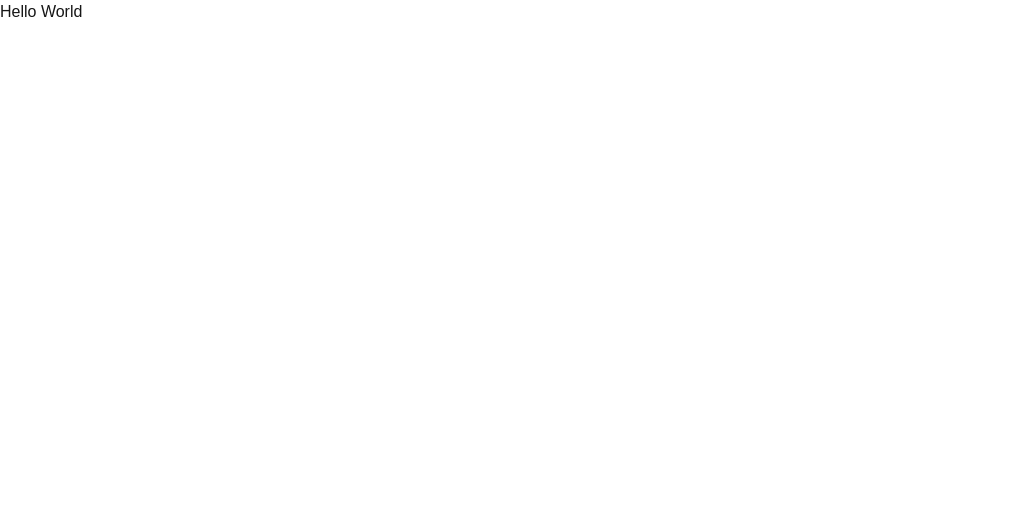
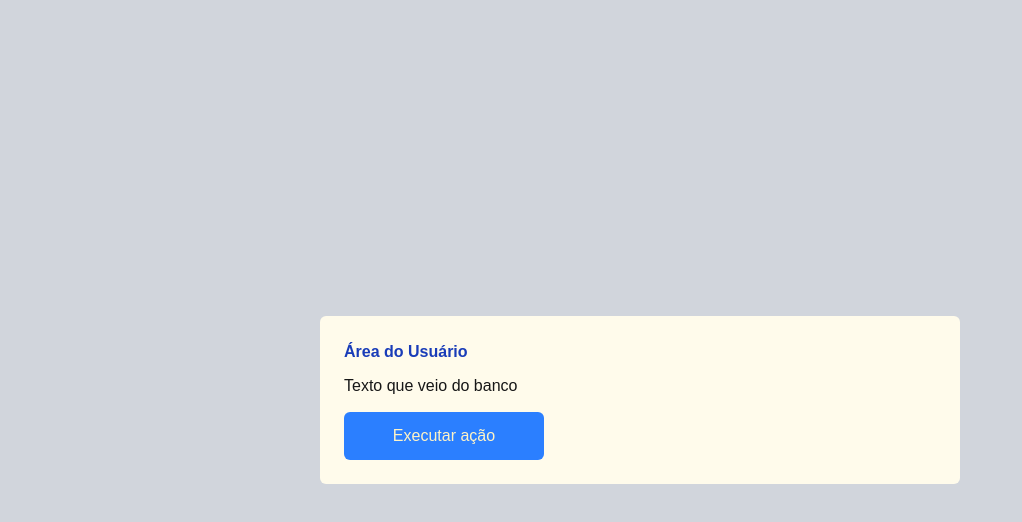
Before and after one commit to thiagocghc/Project_React, a Next.js app in the folder myapp/: page / in a window 1280 px wide. Shown: the top 522 px of the page, without its empty margins (0-1022 px from the left). Built offline with nearby package versions, Linux system fonts and the light colour scheme.

Commit message:
props - children - funcoes

```diff
--- a/myapp/app/page.tsx
+++ b/myapp/app/page.tsx
@@ -1,7 +1,17 @@
-import Image from "next/image";
+"use client"
+import Area from "@/componentes/Area";
+import { hello, ola } from "@/funcoes/hello";
 
-export default function Home() {
-  return (
-      <h1 className="bg-conic-210">Hello World</h1>
-  );
+export default function Index(){
+    return(
+        <>
+        <div className="flex h-screen bg-gray-300 justify-center items-center">
+
+            <Area titulo="Área do Usuário" acao={ola}>
+               <p className="pb-3.5"> Texto que veio do banco </p>
+            </Area>
+
+        </div>
+        </>
+    )
 }
--- /dev/null
+++ b/myapp/app/page_ex_01.tsx
@@ -0,0 +1,15 @@
+"use client"
+import Button from "@/componentes/Button";
+import Componente from "@/componentes/Componente";
+import Image from "next/image";
+
+function ola(){
+  console.log("CLICOUUU");
+  alert("Oi")
+}
+
+export default function Home() {
+  return (
+     <Button color="azul" texto="CLICK" funcao={ola}></Button>
+  );
+}
--- /dev/null
+++ b/myapp/app/page_ex_02.tsx
@@ -0,0 +1,31 @@
+"use client"
+
+import Card from "@/componentes/Card"
+import Footer from "@/componentes/Footer"
+import Header from "@/componentes/Header"
+
+function redirect(){
+    alert("CLICOU")
+}
+
+export default function Main(){
+    return(
+        <>
+            <Header/>
+            <div className="flex h-full justify-center items-center bg-gray-200 p-6">
+
+                <Card titulo="Card 1" conteudo=" Texto do conteúdo 1" funcao={redirect}/>
+                <Card titulo="Card 2" conteudo=" Texto do conteúdo 2" funcao={redirect}/>
+                <Card titulo="Card 3" conteudo=" Texto do conteúdo 3" funcao={redirect}/>
+                <Card titulo="Card 4" conteudo=" Texto do conteúdo 4" funcao={redirect}/>
+
+            </div>
+
+            <div className="absolute w-full bottom-0">
+                <Footer/>
+            </div>
+
+        </>
+    )
+
+}
--- /dev/null
+++ b/myapp/componentes/Area.tsx
@@ -0,0 +1,15 @@
+type props = {
+    titulo: string;
+    children: React.ReactNode;
+    acao: () => void;
+}
+
+export default function Area({titulo,children,acao}:props){
+    return(
+        <div className="flex-col rounded-md p-6 w-1/2 bg-amber-50">
+            <h1 className="text-blue-800 pb-2.5 font-extrabold"> {titulo} </h1>
+                {children}
+            <button onClick={acao} className="bg-blue-500 p-3 text-amber-100 w-50 rounded-md">Executar ação</button>
+        </div>
+    )
+}
--- /dev/null
+++ b/myapp/componentes/Button.tsx
@@ -0,0 +1,23 @@
+type props = {
+    color: "azul" | "vermelho" | "verde"
+    texto: string
+    subtitulo? : string
+    funcao?: () => void
+}
+
+export default function Button({color,texto,funcao}:props){
+    let corBase = "";
+
+    switch(color){
+        case "azul":
+            corBase = "bg-blue-500"
+            break;
+        default:
+            corBase = "bg-red-500"
+            break;
+    }
+
+    return(
+        <button onClick={funcao} className={`${corBase}`}> {texto} </button>
+    )
+}
--- /dev/null
+++ b/myapp/componentes/Card.tsx
@@ -0,0 +1,14 @@
+type props = {
+    titulo: string;
+    conteudo: string;
+    funcao?: () => void
+}
+
+export default function Card({titulo,conteudo,funcao}:props){
+  return(
+    <div style={{ boxShadow: '.5px .5px 1px gray' }} onClick={funcao} className="flex flex-col w-2xs h-90 mt-15 mb-45 mx-2 rounded-2xl p-4 bg-white">
+        <h1 className="pb-1.5 font-bold"> {titulo} </h1>
+        <p> {conteudo} </p>
+    </div>
+  );
+}
--- /dev/null
+++ b/myapp/componentes/Componente.tsx
@@ -0,0 +1,7 @@
+export default function Componente(){
+  return(
+    <div>
+      <h1>HElloooooo</h1>
+    </div>
+  );
+}
--- /dev/null
+++ b/myapp/componentes/Footer.tsx
@@ -0,0 +1,7 @@
+export default function Footer(){
+    return(
+        <div className="h-10 bg-gray-200">
+           <h3 className="text-center"> 2025 - Todos os direitos reservados </h3>
+        </div>
+    )
+}
--- /dev/null
+++ b/myapp/componentes/Header.tsx
@@ -0,0 +1,7 @@
+export default function Header(){
+  return(
+    <div className="bg-blue-500 p-2 w-full">
+      <h1 className="text-center text-lg  text-amber-50 ">Minha página de componentes</h1>
+    </div>
+  );
+}
--- /dev/null
+++ b/myapp/funcoes/hello.ts
@@ -0,0 +1,8 @@
+
+export function hello(){
+    console.log("Ola");
+}
+
+export function ola(){
+    alert("Ola");
+}
```
Also changed, not shown: 1 other file (tests, documents, lock files or other folders).
